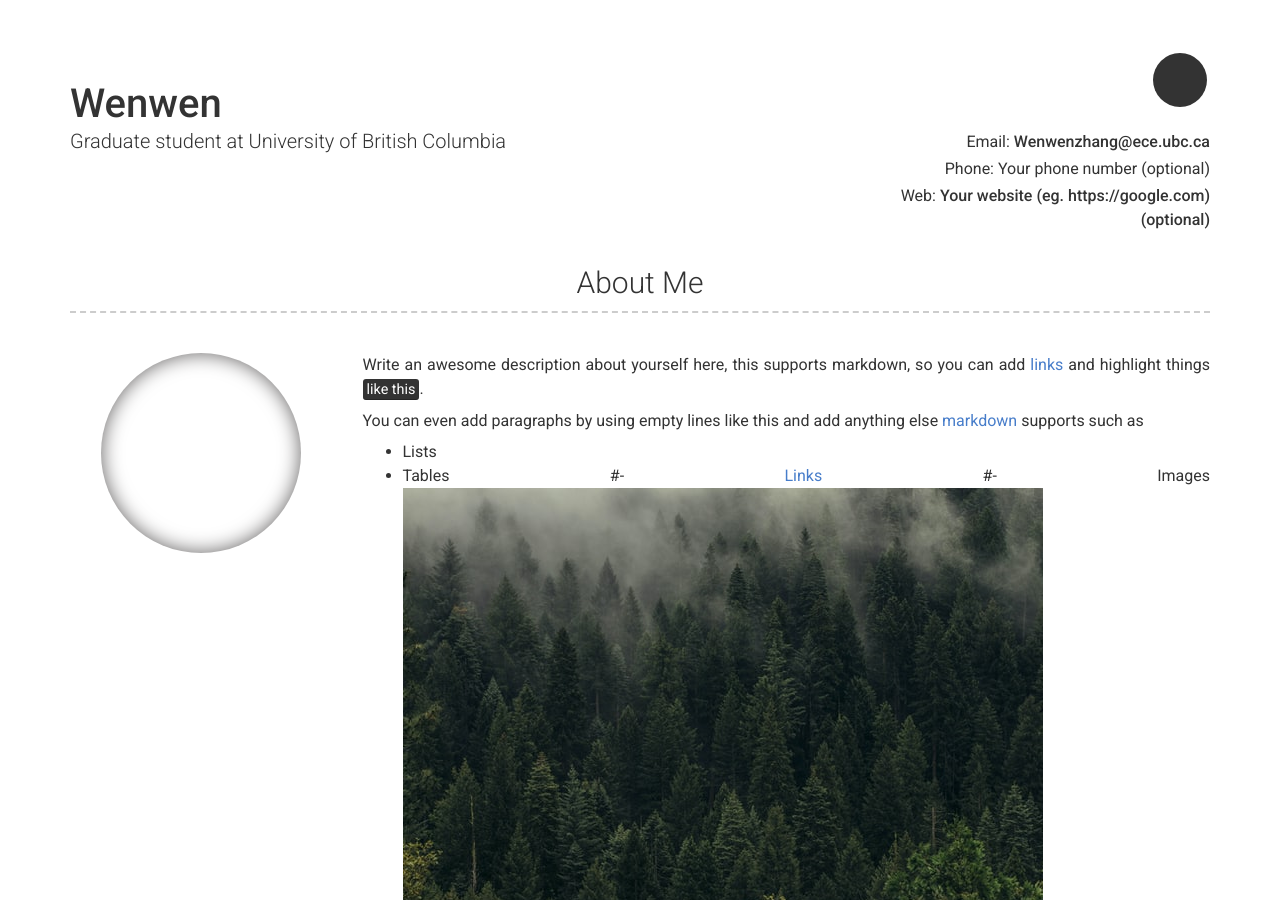
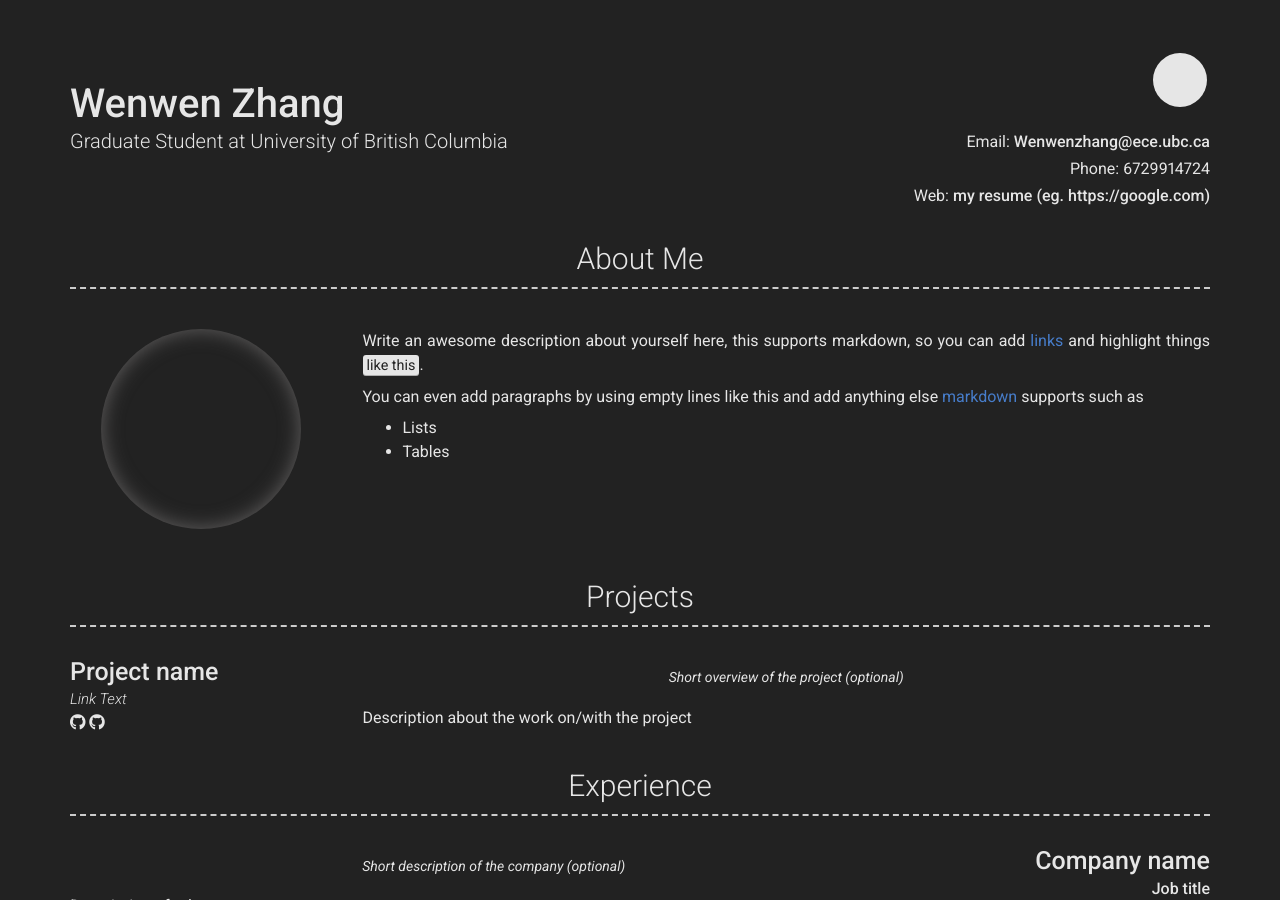
Before and after one commit to sproogen/modern-resume-theme, a Jekyll site: the page built from index.md, in a window 1280 px wide and 900 px high. Built offline with Jekyll 4.4.1, drawn with Linux system fonts in a browser that asks for light colours; nearby versions of some CDN libraries; some of the changed text lies outside the part shown.

Commit message:
Update _config.yml

```diff
--- a/_config.yml
+++ b/_config.yml
@@ -6,17 +6,17 @@ repository: Git repository where your resume will be hosted, only required if yo
 version: 2
 
 # Personal info
-name: Wenwen
-title: Graduate student at University of British Columbia
+name: Wenwen Zhang
+title: Graduate Student at University of British Columbia
 email: Wenwenzhang@ece.ubc.ca
 # email_title: Email (Email title override)
-phone: Your phone number (optional)
+phone: 6729914724
 # phone_title: Phone (Phone title override)
-website: Your website (eg. https://google.com)(optional)
+website: my resume (eg. https://google.com)
 # website_title: Web (Website title override)
 
 # Dark Mode (true/false/never)
-darkmode: false
+darkmode: true
 
 
 # Additional icon links
@@ -43,8 +43,8 @@ about_content: | # this will include new lines to allow paragraphs
   You can even add paragraphs by using empty lines like this and add anything else [markdown](https://www.markdownguide.org/getting-started#what-is-markdown) supports such as
     - Lists
     - Tables
-    #- <a href="google.com">Links</a>
-    #- Images ![alt text](/images/landscape-trees.jpg "Trees")
+#    #- <a href="google.com">Links</a>
+#    #- Images ![alt text](/images/landscape-trees.jpg "Trees")
 
 content:
   - title: Projects # Title for the section
```
